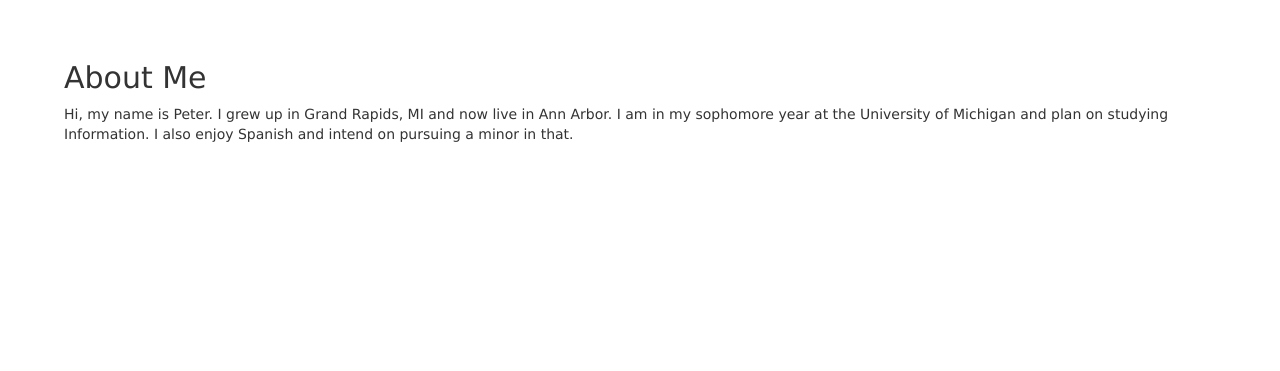
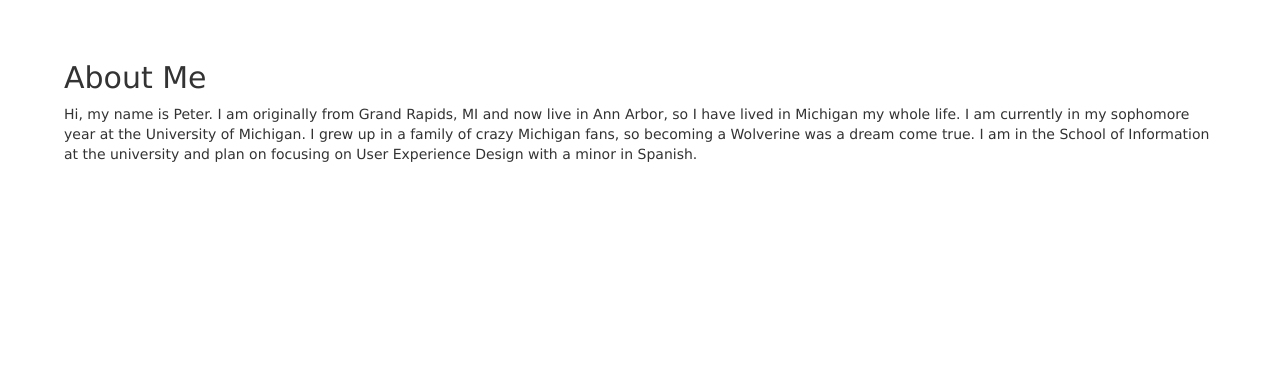
Before and after one commit to mackpet/peterwebsite-SI206, a Python web app: template templates/aboutme.html in a window 1280 px wide. Shown: the part 49-420 px from the top of the page. Run offline with Jinja, Linux system fonts and the light colour scheme; the template is opened without the code that fills it, so the values that code supplies are empty; some libraries are stand-ins or nearby versions.

Commit message:
Minor content tweaks

```diff
--- a/templates/aboutme.html
+++ b/templates/aboutme.html
@@ -9,5 +9,6 @@
 {% endblock %}
 
 {% block content %}
-	<p>Hi, my name is Peter. I grew up in Grand Rapids, MI and now live in Ann Arbor. I am in my sophomore year at the University of Michigan and plan on studying Information. I also enjoy Spanish and intend on pursuing a minor in that.</p>
+	<p>Hi, my name is Peter. I am originally from Grand Rapids, MI and now live in Ann Arbor, so I have lived in Michigan my whole life. I am currently in my sophomore year at the University of Michigan. I grew up in a family of crazy Michigan fans, so becoming a Wolverine was a dream come true. I am in the School of Information at the university and plan on focusing on User Experience Design with a minor in Spanish.</p>
+	<p></p>
 {% endblock %}
--- a/templates/index.html
+++ b/templates/index.html
@@ -1,3 +1,4 @@
+
  <!--style tag is necessary for background here since it is only on index page. Also necessary for h1 since this page doesn't follow common formatting of other pages-->
 <style type="text/css">
 body{
@@ -13,7 +14,9 @@
 }
 
 </style>
+
 {% extends "templates/base.html" %}
+
 
 {% block head %}
 	<title>Peter - HOME</title>
```
